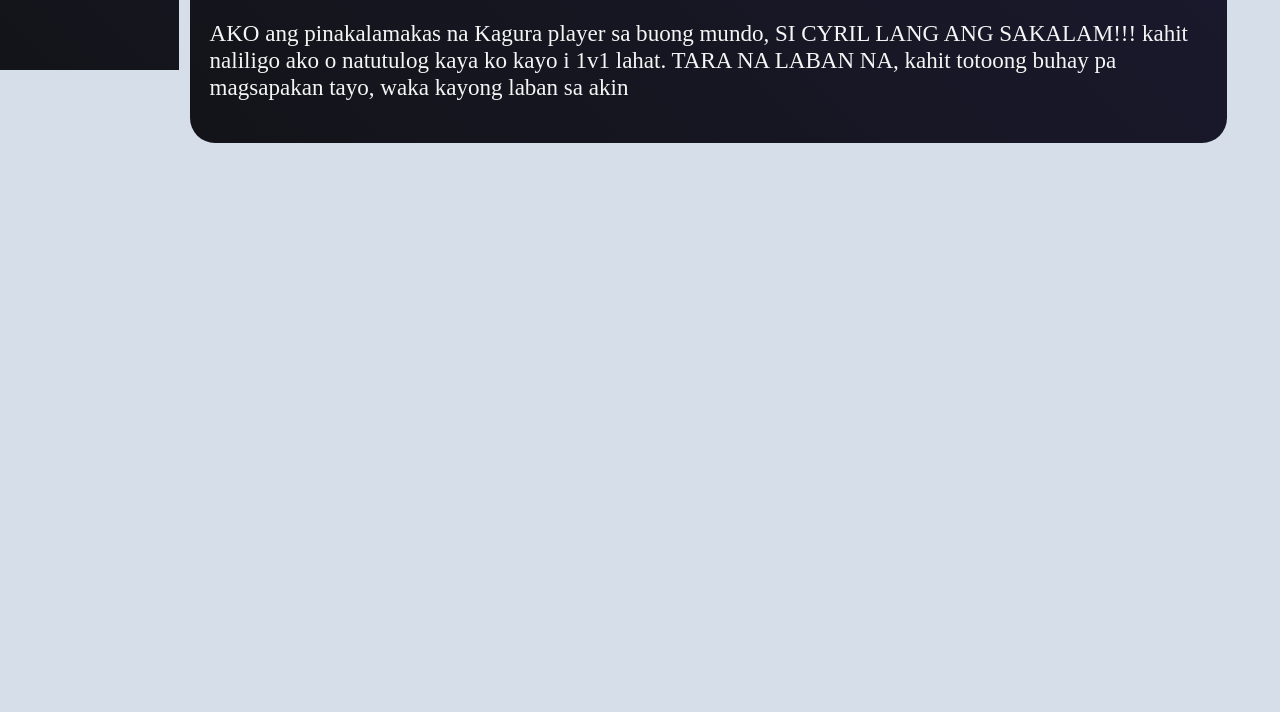
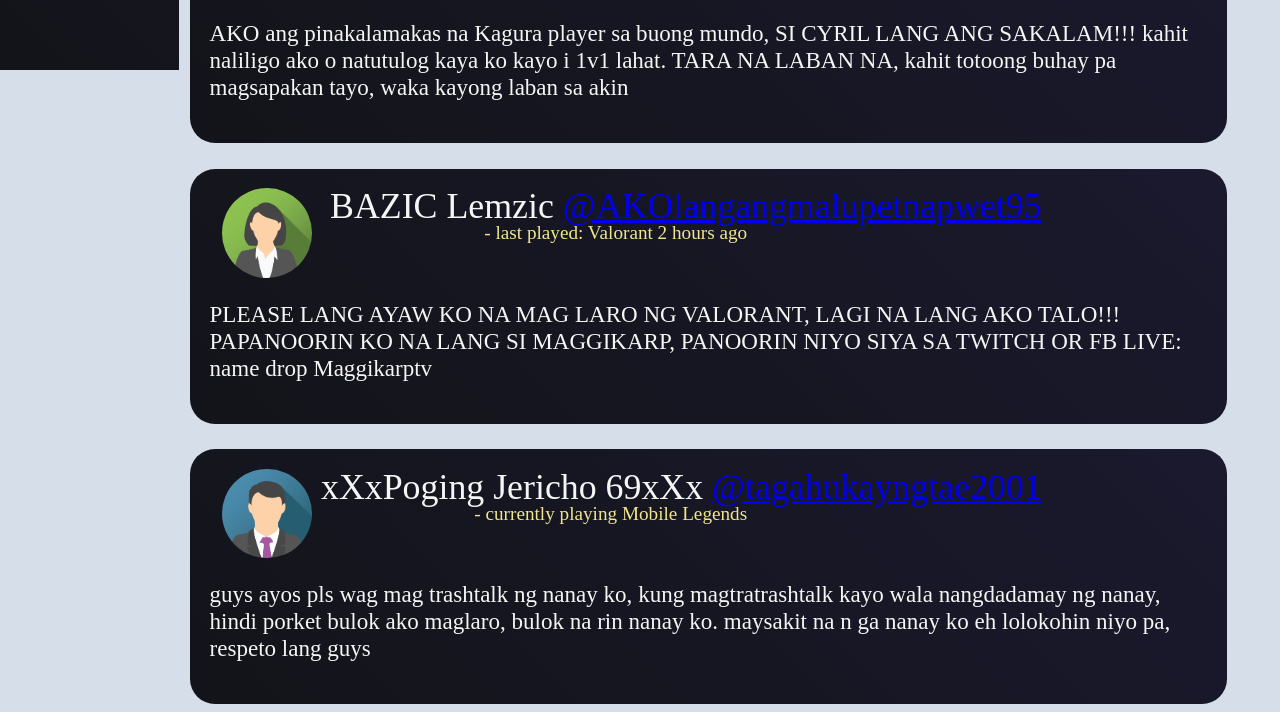
Before and after one commit to OkamiLink/den, a plain HTML site: page okami_link/ol_index.html in a window 1280 px wide. Shown: the part 750-1462 px from the top of the page. Before the commit the page ends 901 px from the top, so only its background shows below. Drawn offline with Linux system fonts and the light colour scheme; a web font is replaced by a local one.

Commit message:
Add files via upload

```diff
--- a/okami_link/ol_index.html
+++ b/okami_link/ol_index.html
@@ -64,6 +64,21 @@
 				<p class = "paragraph">AKO ang pinakalamakas na Kagura player sa buong mundo, SI CYRIL LANG ANG SAKALAM!!! kahit naliligo ako o natutulog kaya ko kayo i 1v1 lahat. TARA NA LABAN NA, kahit totoong buhay pa magsapakan tayo, waka kayong laban sa akin</p>
 			</div>
 
+			<div class="howl">
+				<img class = "smolavatar" src="src/img_avatar2.png" alt="Avatar">
+				<div class = "name"><p>BAZIC Lemzic <a href="#">@AKOlangangmalupetnapwet95</a></p></div>
+				<div class = "status"><p>- last played: Valorant 2 hours ago</p></div>
+				<p class = "paragraph">PLEASE LANG AYAW KO NA MAG LARO NG VALORANT, LAGI NA LANG AKO TALO!!! PAPANOORIN KO NA LANG SI MAGGIKARP, PANOORIN NIYO SIYA SA TWITCH OR FB LIVE: name drop Maggikarptv</p>
+			</div>
+
+			<div class="howl">
+				<img class = "smolavatar" src="src/img_avatar.png" alt="Avatar">
+				<div class = "name"><p>xXxPoging Jericho 69xXx <a href="#">@tagahukayngtae2001</a></p></div>
+				<div class = "status"><p>- currently playing Mobile Legends</p></div>
+				<p class = "paragraph">guys ayos pls wag mag trashtalk ng nanay ko, kung magtratrashtalk kayo wala nangdadamay ng nanay, hindi porket bulok ako maglaro, bulok na rin nanay ko. maysakit na n ga nanay ko eh lolokohin niyo pa, respeto lang guys</p>
+			</div>
+
+
 
 
         </div>
```
